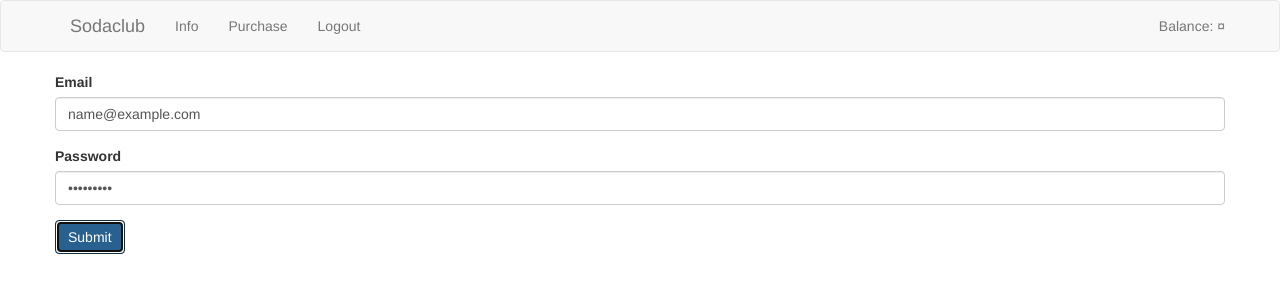
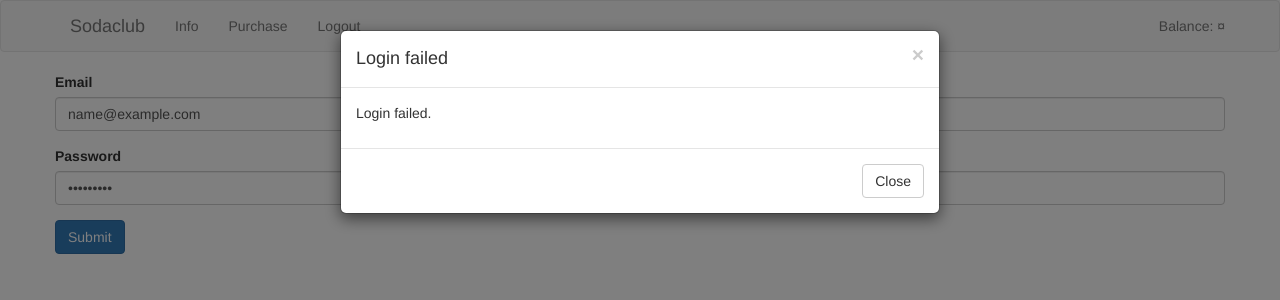
Before and after one commit to svendcsvendsen/sodaclub-frontend, a React (Create React App) app: page /login in a window 1280 px wide. Both pictures are taken after typing "name@example.com", "Sample123" into the empty fields and a click on the button "Submit". Shown: the top 300 px of the page. Built offline with nearby package versions, Linux system fonts and the light colour scheme; no server answers.

Commit message:
Add error reporting to login and password reset.

```diff
--- a/src/Login.js
+++ b/src/Login.js
@@ -1,5 +1,5 @@
 import React, { Component } from 'react';
-import { Grid, Row, FormGroup, ControlLabel, FormControl, Button} from 'react-bootstrap';
+import { Grid, Row, FormGroup, ControlLabel, FormControl, Button, Modal} from 'react-bootstrap';
 import { Redirect } from "react-router-dom";
 import Backend from './models/backend'
 
@@ -10,7 +10,8 @@ class Login extends Component {
         this.handleEmailChange = this.handleEmailChange.bind(this);
         this.handlePasswordChange = this.handlePasswordChange.bind(this);
         this.handleSubmit = this.handleSubmit.bind(this);
-        this.state = { user: '', password: '', redirect: false };
+        this.handleFailureClose = this.handleFailureClose.bind(this);
+        this.state = { user: '', password: '', redirect: false, show_failure: false };
     }
 
     handleEmailChange(e) {
@@ -23,13 +24,19 @@ class Login extends Component {
         this.setState(this.state);
     }
 
+    handleFailureClose(e) {
+        this.state.show_failure = false;
+        this.setState(this.state);
+    }
+
     handleSubmit(e) {
         e.preventDefault();
         Backend.authenticate(this.state.user, this.state.password, () => {
             this.state.redirect = true;
             this.setState(this.state);
         }, () => {
-            console.log("Failed login")
+            this.state.show_failure = true;
+            this.setState(this.state);
         });
     }
 
@@ -63,6 +70,17 @@ class Login extends Component {
                         </FormGroup>
                         <Button bsStyle="primary" type="submit">Submit</Button>
                     </form>
+                    <Modal show={this.state.show_failure} onHide={this.handleFailureClose}>
+                        <Modal.Header closeButton>
+                            <Modal.Title>Login failed</Modal.Title>
+                        </Modal.Header>
+                        <Modal.Body>
+                            <p>Login failed.</p>
+                        </Modal.Body>
+                        <Modal.Footer>
+                            <Button onClick={this.handleFailureClose}>Close</Button>
+                        </Modal.Footer>
+                    </Modal>
                 </Row>
             </Grid>
         );
--- a/src/PasswordReset.js
+++ b/src/PasswordReset.js
@@ -1,5 +1,5 @@
 import React, { Component } from 'react';
-import { Grid, Row, FormGroup, ControlLabel, FormControl, Button} from 'react-bootstrap';
+import { Grid, Row, FormGroup, ControlLabel, FormControl, Button, Modal} from 'react-bootstrap';
 import { Redirect } from "react-router-dom";
 import Backend from './models/backend'
 
@@ -9,12 +9,18 @@ class Login extends Component {
 
         this.handlePasswordChange = this.handlePasswordChange.bind(this);
         this.handleRepeatPasswordChange = this.handleRepeatPasswordChange.bind(this);
+        this.handleFailureClose = this.handleFailureClose.bind(this);
         this.handleSubmit = this.handleSubmit.bind(this);
-        this.state = { user: '', password: '', repeat_password: '', redirect: false };
+        this.state = { user: '', password: '', repeat_password: '', redirect: false, show_failure: false };
     }
 
     handlePasswordChange(e) {
         this.state.password = e.target.value;
+        this.setState(this.state);
+    }
+
+    handleFailureClose(e) {
+        this.state.show_failure = false;
         this.setState(this.state);
     }
 
@@ -31,7 +37,8 @@ class Login extends Component {
             this.state.redirect = true;
             this.setState(this.state);
         }, () => {
-            console.log("Failed to reset")
+            this.state.show_failure = true;
+            this.setState(this.state);
         });
     }
 
@@ -69,6 +76,17 @@ class Login extends Component {
                         </FormGroup>
                         <Button bsStyle="primary" disabled={!this.validPassword()} type="submit">Submit</Button>
                     </form>
+                    <Modal show={this.state.show_failure} onHide={this.handleFailureClose}>
+                        <Modal.Header closeButton>
+                            <Modal.Title>Password reset failed</Modal.Title>
+                        </Modal.Header>
+                        <Modal.Body>
+                            <p>Password reset failed.</p>
+                        </Modal.Body>
+                        <Modal.Footer>
+                            <Button onClick={this.handleFailureClose}>Close</Button>
+                        </Modal.Footer>
+                    </Modal>
                 </Row>
             </Grid>
         );
```
